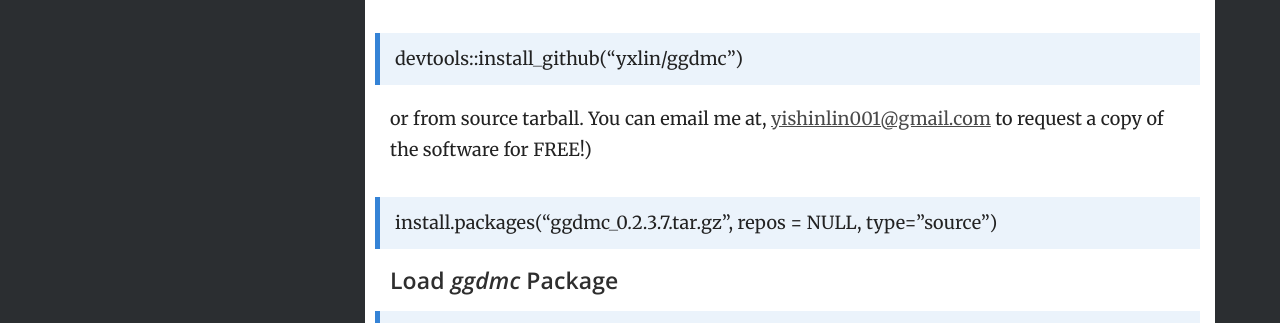
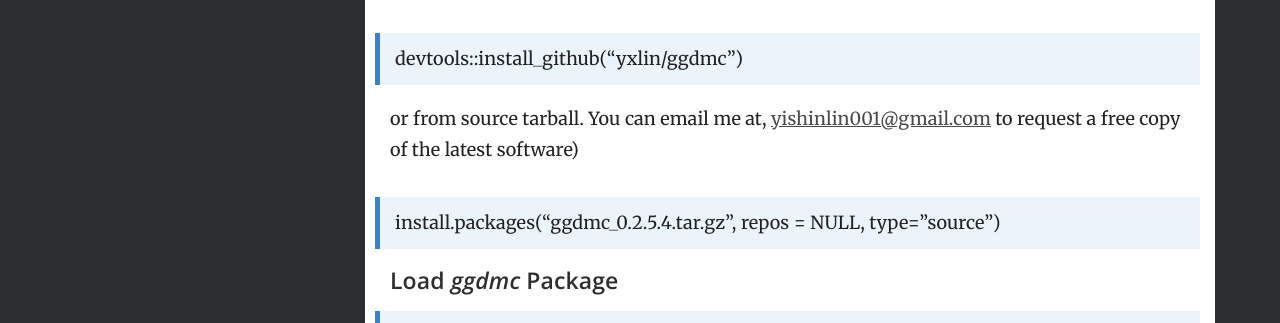
Before and after one commit to yxlin/yxlin.github.io, a Jekyll site: the page built from index.md, in a window 1280 px wide. Shown: the part 1673-1996 px from the top of the page. Built offline with Jekyll 4.4.1, drawn with Linux system fonts in a browser that asks for light colours.

Commit message:
update version number in line with latest

```diff
--- a/index.md
+++ b/index.md
@@ -59,9 +59,9 @@ or from GitHub
 > devtools::install_github("yxlin/ggdmc")
 
 or from source tarball. You can email me at, <yishinlin001@gmail.com>
-to request a copy of the software for FREE!)
+to request a free copy of the latest software)
 
-> install.packages("ggdmc_0.2.3.7.tar.gz", repos = NULL, type="source")
+> install.packages("ggdmc_0.2.5.4.tar.gz", repos = NULL, type="source")
 
 #### Load _ggdmc_ Package
 
```
